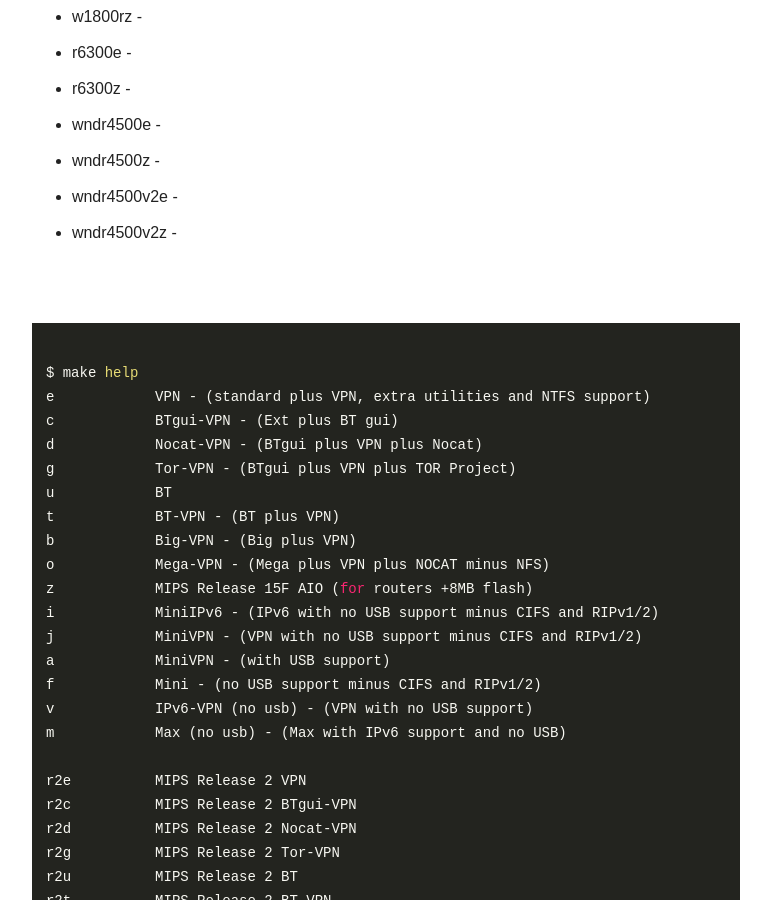
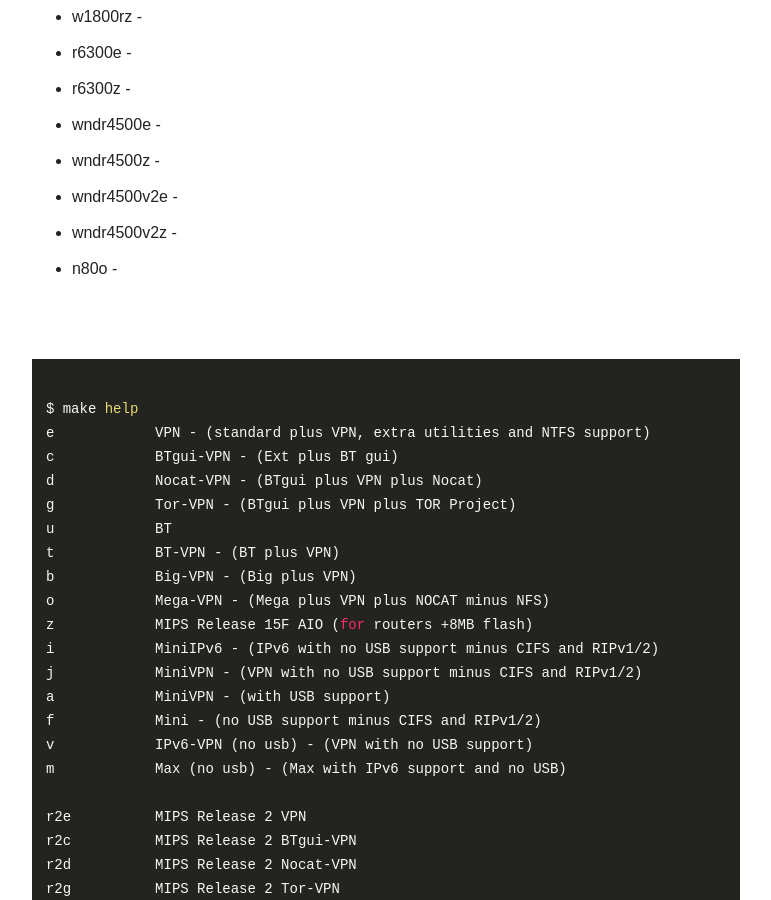
Before and after one commit to oglopss/freshtomato-mips-ci-jekyll, a Jekyll site: the page built from index.html, in a window 1280 px wide and 900 px high, scrolled down 2635 px. Shown: the whole window, without its empty margins (254-1025 px from the left). Built offline with Jekyll 4.4.1, drawn with Linux system fonts in a browser that asks for light colours; nearby versions of some CDN libraries.

Commit message:
Travis build 39 n80o pushed to gh-pages

```diff
--- a/_data/ss.yml
+++ b/_data/ss.yml
@@ -62,3 +62,4 @@
   - 0063 wndr4500z
   - 0064 wndr4500v2e
   - 0065 wndr4500v2z
+  - 0066 n80o
```
